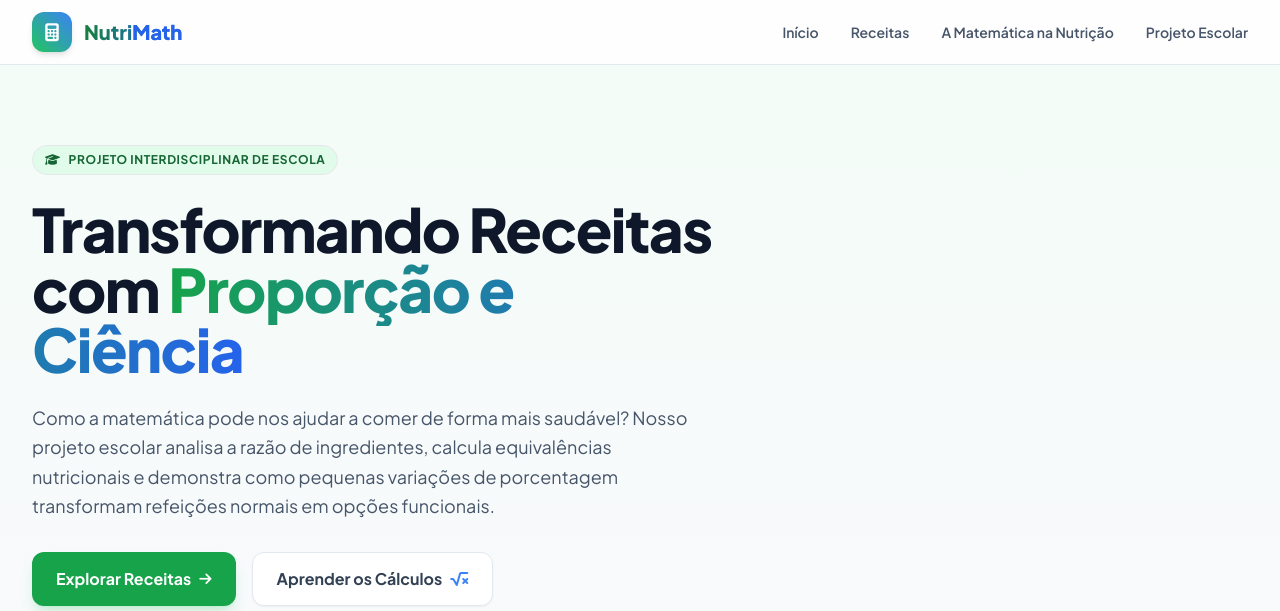
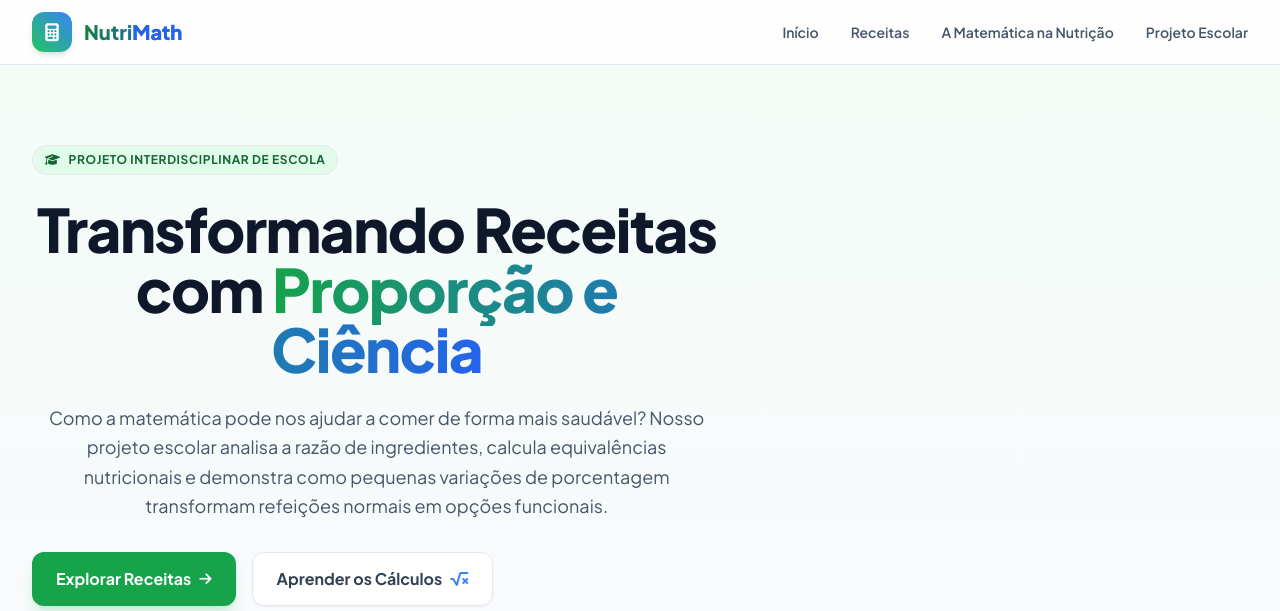
Before and after one commit to TheNoob3455/ProjetoIFA, a plain HTML site: page index.html in a window 1280 px wide. Shown: the top 611 px of the page. Drawn offline with nearby package versions, Linux system fonts and the light colour scheme.

Commit message:
Update index.html

```diff
--- a/index.html
+++ b/index.html
@@ -97,11 +97,20 @@
                     <div class="inline-flex items-center gap-2 px-3 py-1.5 rounded-full bg-brand-100/80 border border-brand-200 text-brand-800 text-xs font-bold uppercase tracking-wider">
                         <i class="fa-solid fa-graduation-cap"></i> Projeto Interdisciplinar de Escola
                     </div>
-                    <h1 class="text-4xl sm:text-5xl lg:text-6xl font-extrabold text-slate-900 leading-tight tracking-tight">
+
+                   <!-- <h1 class="text-4xl sm:text-5xl lg:text-6xl font-extrabold text-slate-900 leading-tight tracking-tight">
                         Transformando Receitas com <span class="bg-gradient-to-r from-brand-600 to-math-600 bg-clip-text text-transparent">Proporção e Ciência</span>
                     </h1>
                     <p class="text-lg text-slate-600 leading-relaxed max-w-2xl mx-auto lg:mx-0">
                         Como a matemática pode nos ajudar a comer de forma mais saudável? Nosso projeto escolar analisa a razão de ingredientes, calcula equivalências nutricionais e demonstra como pequenas variações de porcentagem transformam refeições normais em opções funcionais.
+                    </p> -->
+
+                    <h1 class="text-4xl sm:text-5xl lg:text-6xl font-extrabold text-slate-900 leading-tight tracking-tight text-center">
+                      Transformando Receitas com <span class="bg-gradient-to-r from-brand-600 to-math-600 bg-clip-text text-transparent">Proporção e Ciência</span>
+                    </h1>
+
+                    <p class="text-lg text-slate-600 leading-relaxed max-w-2xl mx-auto text-center">
+                      Como a matemática pode nos ajudar a comer de forma mais saudável? Nosso projeto escolar analisa a razão de ingredientes, calcula equivalências nutricionais e demonstra como pequenas variações de porcentagem transformam refeições normais em opções funcionais.
                     </p>
 
                     <div class="flex flex-wrap gap-4 justify-center lg:justify-start pt-2">
```
